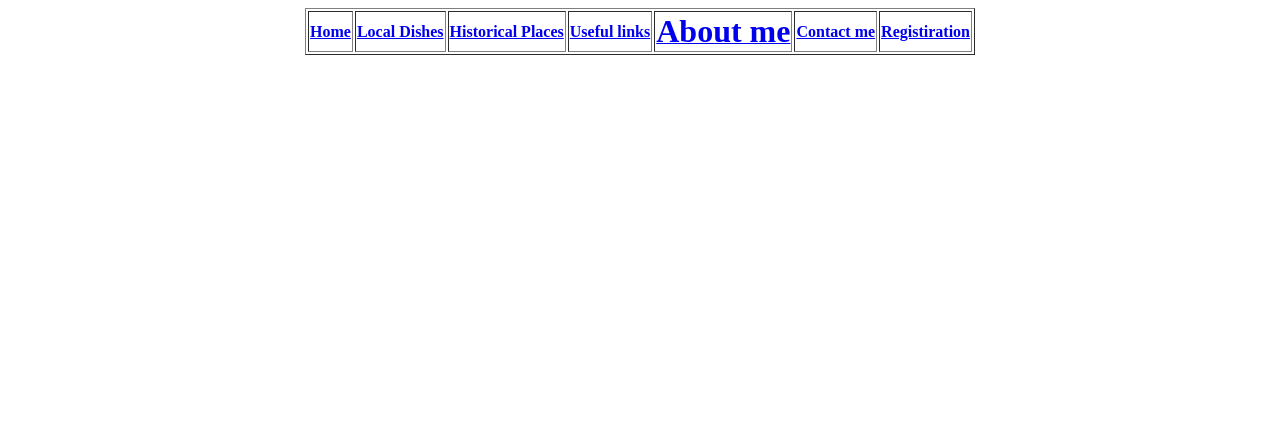
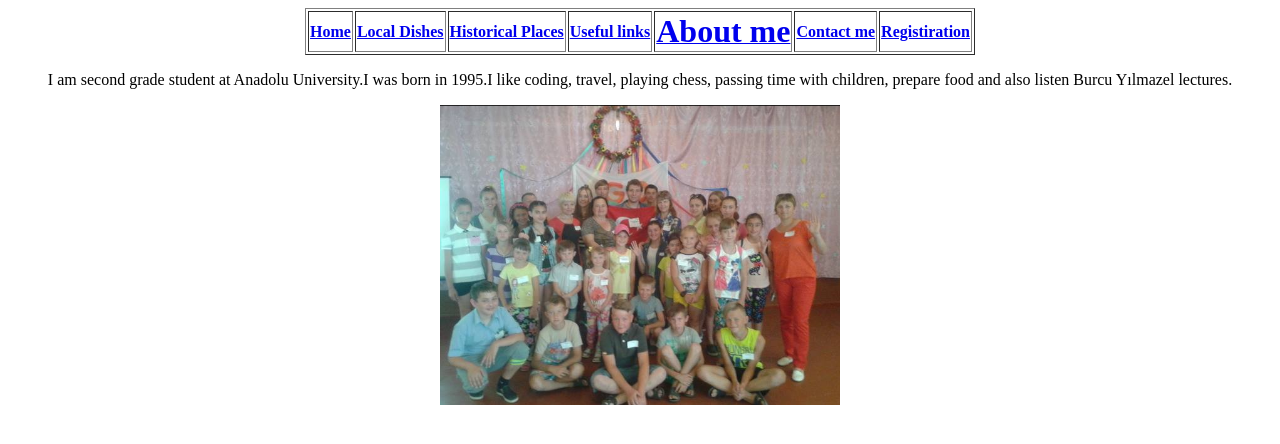
Before and after one commit to tolga0/internet_project1, a plain HTML site: page aboutme.html in a window 1280 px wide. Drawn offline with Linux system fonts and the light colour scheme.

Commit message:
Update aboutme.html

```diff
--- a/aboutme.html
+++ b/aboutme.html
@@ -15,3 +15,7 @@
 <th><a href="contactme.html">Contact me</a></th>
 <th><a href="registiration.html">Registiration</a></th>
 </table></tr>
+  <section><p>I am second grade student at Anadolu University.I was born in 1995.I like coding, travel, playing chess, passing time with children, prepare food and also listen Burcu Yılmazel lectures.<section><p>
+  <img src="1.png" alt="" width="400" height="300">
+</body>
+   </html>
```
